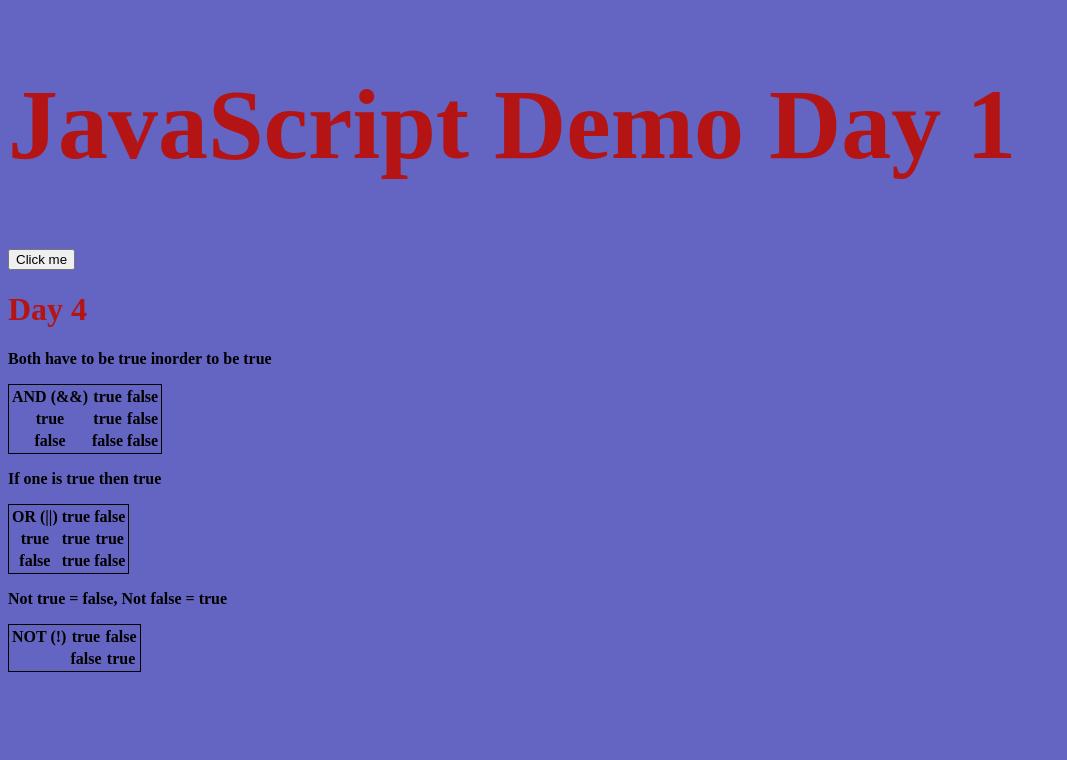
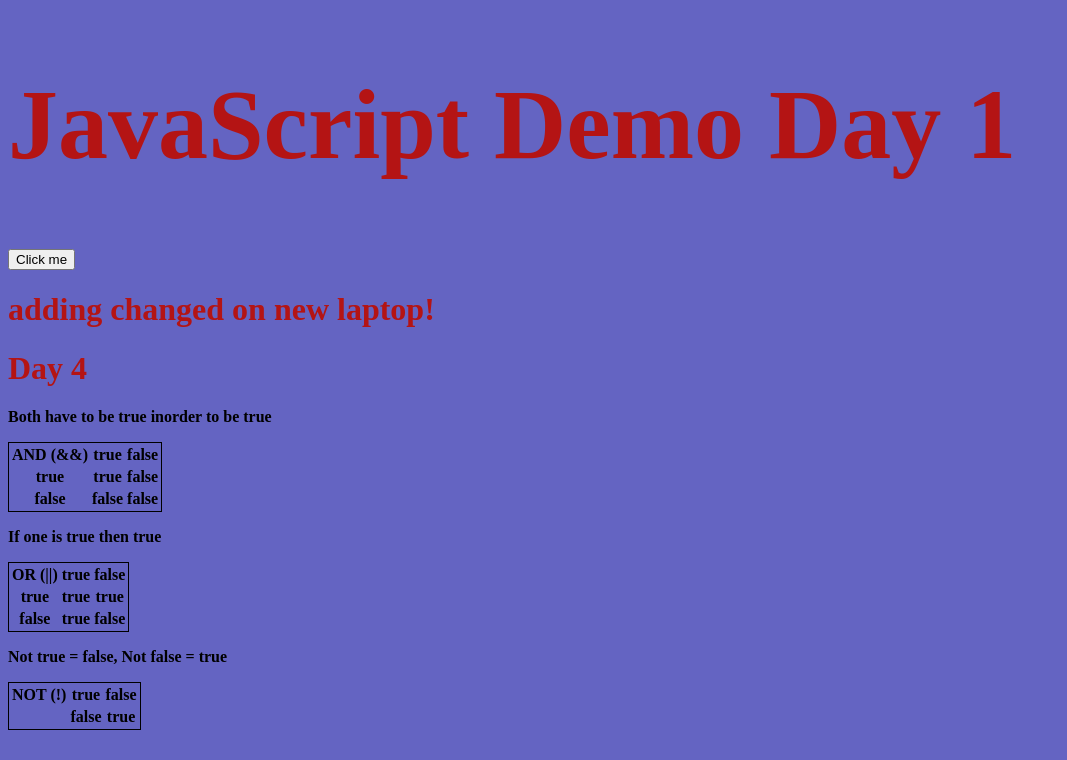
Before and after one commit to TrevSchev/javascript-practice, a plain HTML site: page index.html in a window 1280 px wide. Shown: the whole page, without its empty margins (0-1067 px from the left). Drawn offline with Linux system fonts and the light colour scheme.

Commit message:
testing cloned repo

```diff
--- a/index.html
+++ b/index.html
@@ -33,6 +33,8 @@
     <h1 style="font-size: 100px">JavaScript Demo Day 1</h1>
 
     <button onclick="alert('you clicked me');">Click me</button>
+
+    <h1>adding changed on new laptop!</h1>
 
     <h1>Day 4</h1>
     <p>Both have to be true inorder to be true</p>
```
